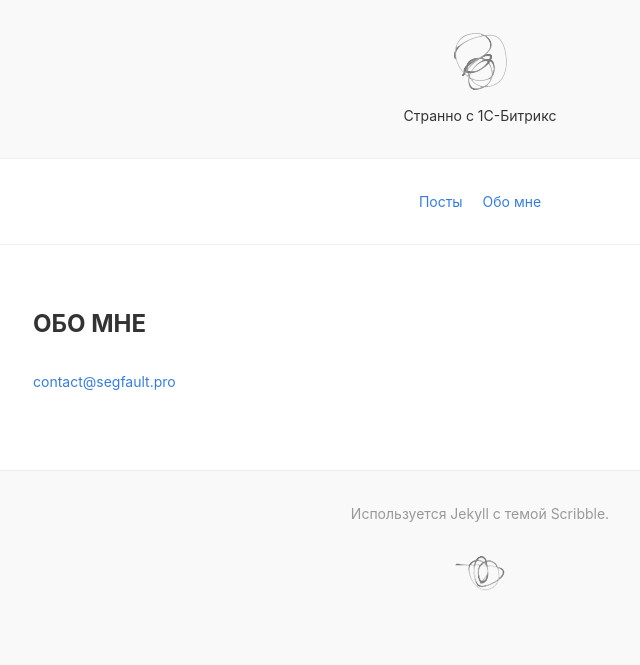
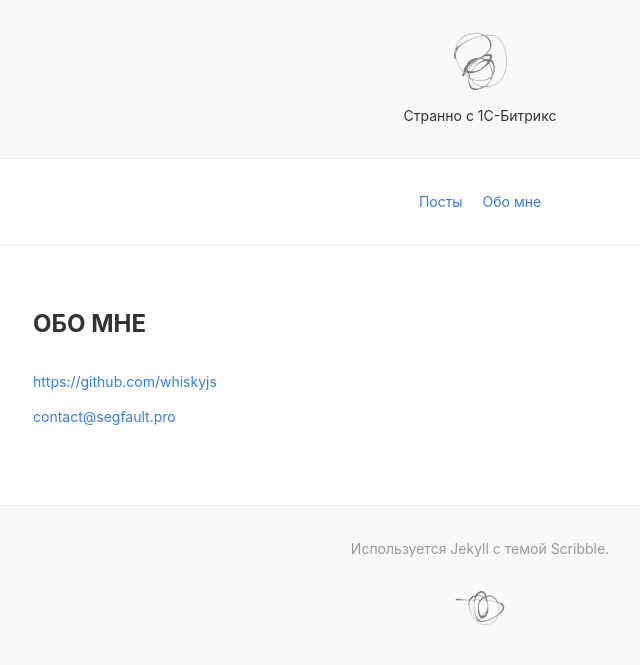
Before and after one commit to whiskyjs/whiskyjs.github.io, a Jekyll site: the page built from about.md, in a window 1280 px wide. Shown: the top 665 px of the page, without its empty margins (160-800 px from the left). Built offline with Jekyll 4.4.1, drawn with Linux system fonts in a browser that asks for light colours; nearby versions of some CDN libraries; some of the changed lines change nothing that is shown.

Commit message:
Add link to Github profile

```diff
--- a/about.md
+++ b/about.md
@@ -2,4 +2,6 @@
 title: Обо мне
 ---
 
+[https://github.com/whiskyjs](https://github.com/whiskyjs)
+
 [contact@segfault.pro](mailto:contact@segfault.pro)
```
